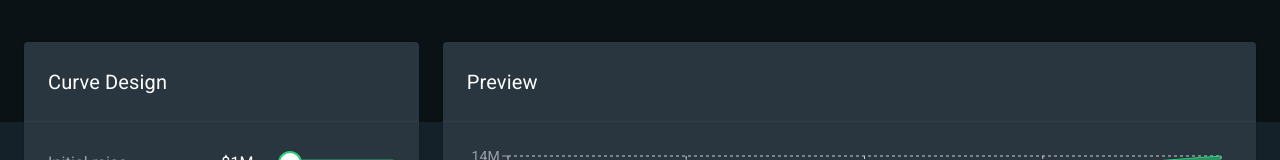
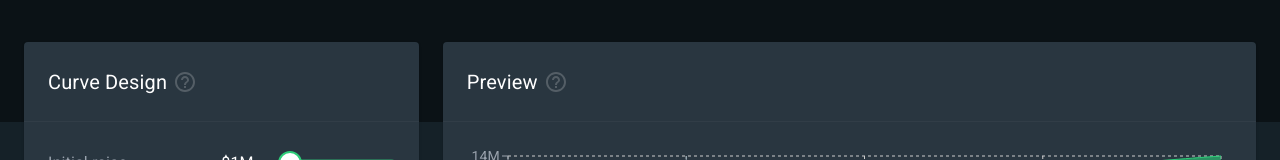
Before and after one commit to commons-stack/augmented-tbc-design, a React (Create React App) app: page / in a window 1280 px wide. Shown: the part 188-348 px from the top of the page. Built offline with nearby package versions, Linux system fonts and the light colour scheme.

Commit message:
Add helper text placeholder

```diff
--- a/package.json
+++ b/package.json
@@ -4,6 +4,7 @@
   "homepage": "https://dapplion.github.io/augmented-tbc-design",
   "dependencies": {
     "@material-ui/core": "^4.3.0",
+    "@material-ui/icons": "^4.2.1",
     "@types/lodash": "^4.14.136",
     "@types/react": "^16.8.24",
     "@types/react-dom": "^16.8.5",
--- a/src/App.tsx
+++ b/src/App.tsx
@@ -14,6 +14,7 @@ import InputParams from "./InputParams";
 import SupplyVsDemandChart from "./SupplyVsDemandChart";
 import ResultParams from "./ResultParams";
 import PriceSimulationChart from "./PriceSimulationChart";
+import HelpText from "./HelpText";
 // Utils
 import { getLast, getAvg, pause } from "./utils";
 import { throttle } from "lodash";
@@ -250,6 +251,18 @@ export default function App() {
             <Paper className={classes.paper}>
               <Box className={classes.boxHeader}>
                 <Typography variant="h6">Curve Design</Typography>
+                <HelpText
+                  text={
+                    <span>
+                      Description of the different parameters <br />
+                      Initial raise: Lorem ipsum <br />
+                      Allocation to project: Lorem ipsum <br />
+                      Initial token price: Lorem ipsum <br />
+                      Return factor: Lorem ipsum <br />
+                      Withdrawl fee: Lorem ipsum
+                    </span>
+                  }
+                />
               </Box>
 
               <Box className={classes.box}>
@@ -262,6 +275,9 @@ export default function App() {
             <Paper className={classes.paper}>
               <Box className={classes.boxHeader}>
                 <Typography variant="h6">Preview</Typography>
+                <HelpText
+                  text={<span>Preview of the token bonding curve</span>}
+                />
               </Box>
 
               <Box className={classes.boxChart}>
@@ -305,7 +321,10 @@ export default function App() {
             <Grid item xs={12} sm={12} md={6} lg={8}>
               <Paper className={classes.paper}>
                 <Box className={classes.boxHeader}>
-                  <Typography variant="h6">Price walk</Typography>
+                  <Typography variant="h6">Simulation</Typography>
+                  <HelpText
+                    text={<span>Some context about this simulation</span>}
+                  />
                 </Box>
 
                 <Box className={classes.boxChart}>
@@ -322,6 +341,9 @@ export default function App() {
               <Paper className={classes.paper}>
                 <Box className={classes.boxHeader}>
                   <Typography variant="h6">Results</Typography>
+                  <HelpText
+                    text={<span>Explanation of what do this results mean</span>}
+                  />
                 </Box>
 
                 <Box className={classes.box}>
--- /dev/null
+++ b/src/HelpText.tsx
@@ -0,0 +1,68 @@
+import React from "react";
+import { makeStyles } from "@material-ui/core/styles";
+import Popover from "@material-ui/core/Popover";
+import Typography from "@material-ui/core/Typography";
+import Fab from "@material-ui/core/Fab";
+import HelpIcon from "@material-ui/icons/HelpOutline";
+
+const useStyles = makeStyles(theme => ({
+  container: {
+    display: "flex",
+    marginLeft: "6px",
+    fontSize: "0.9rem",
+    cursor: "pointer",
+    transition: "opacity ease 150ms",
+    opacity: 0.2,
+    "&:hover": {
+      opacity: 0.85
+    }
+  },
+  typography: {
+    padding: theme.spacing(2)
+  },
+  paper: {
+    backgroundColor: "#384b59"
+  }
+}));
+
+export default function SimplePopover({ text }: { text: any }) {
+  const classes = useStyles();
+  const [anchorEl, setAnchorEl] = React.useState(null);
+
+  function handleClick(e: any) {
+    setAnchorEl(e.currentTarget);
+  }
+
+  function handleClose() {
+    setAnchorEl(null);
+  }
+
+  const open = Boolean(anchorEl);
+  const id = open ? "simple-popover" : undefined;
+
+  return (
+    <div className={classes.container}>
+      <HelpIcon onClick={handleClick} />
+
+      <Popover
+        PaperProps={{
+          className: classes.paper
+        }}
+        id={id}
+        open={open}
+        anchorEl={anchorEl}
+        onClose={handleClose}
+        anchorOrigin={{
+          vertical: "bottom",
+          horizontal: "center"
+        }}
+        transformOrigin={{
+          vertical: "top",
+          horizontal: "center"
+        }}
+      >
+        <Typography className={classes.typography}>{text}</Typography>
+      </Popover>
+    </div>
+  );
+}
```
Also changed, not shown: 1 other file (tests, documents, lock files or other folders).
